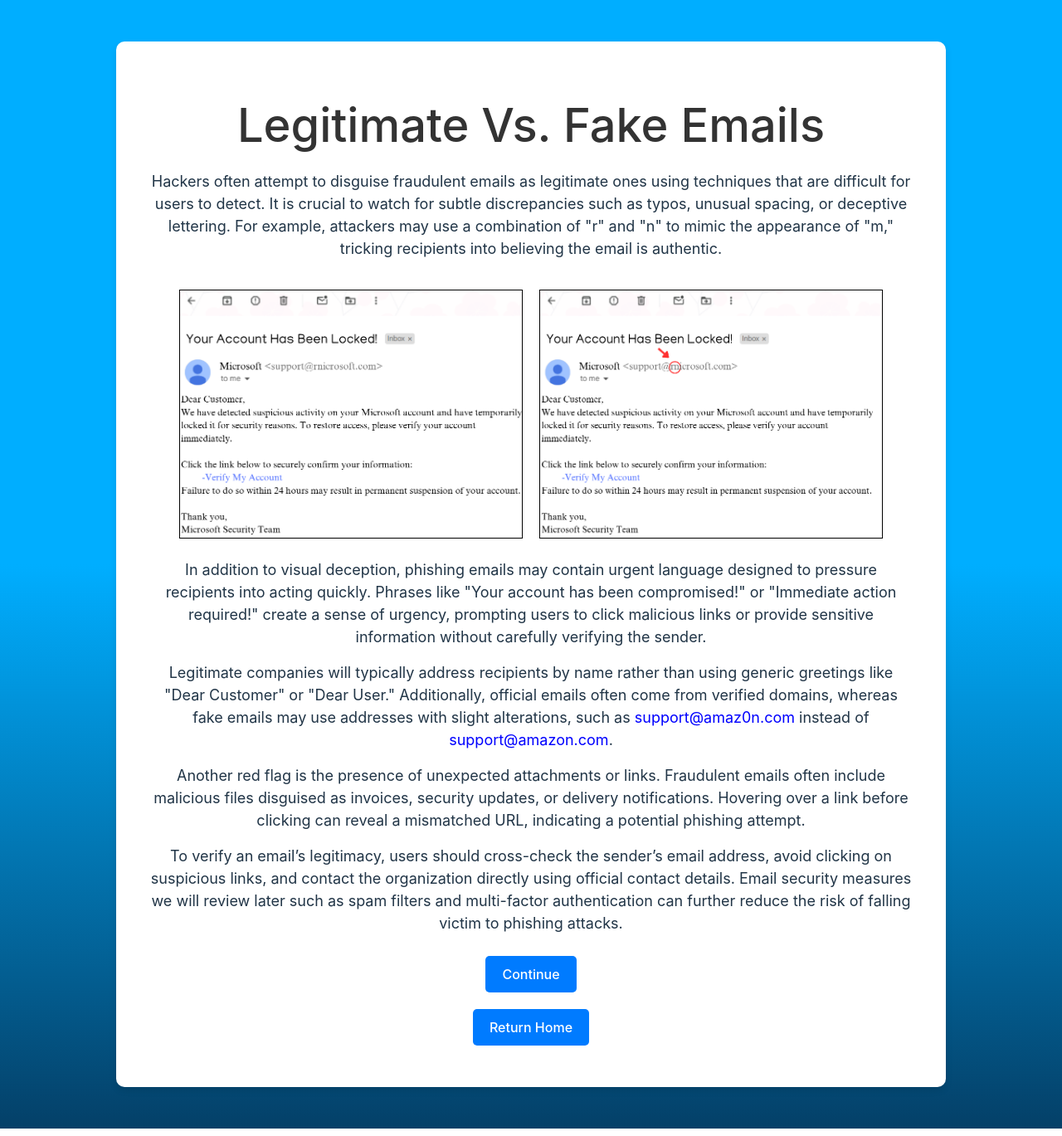
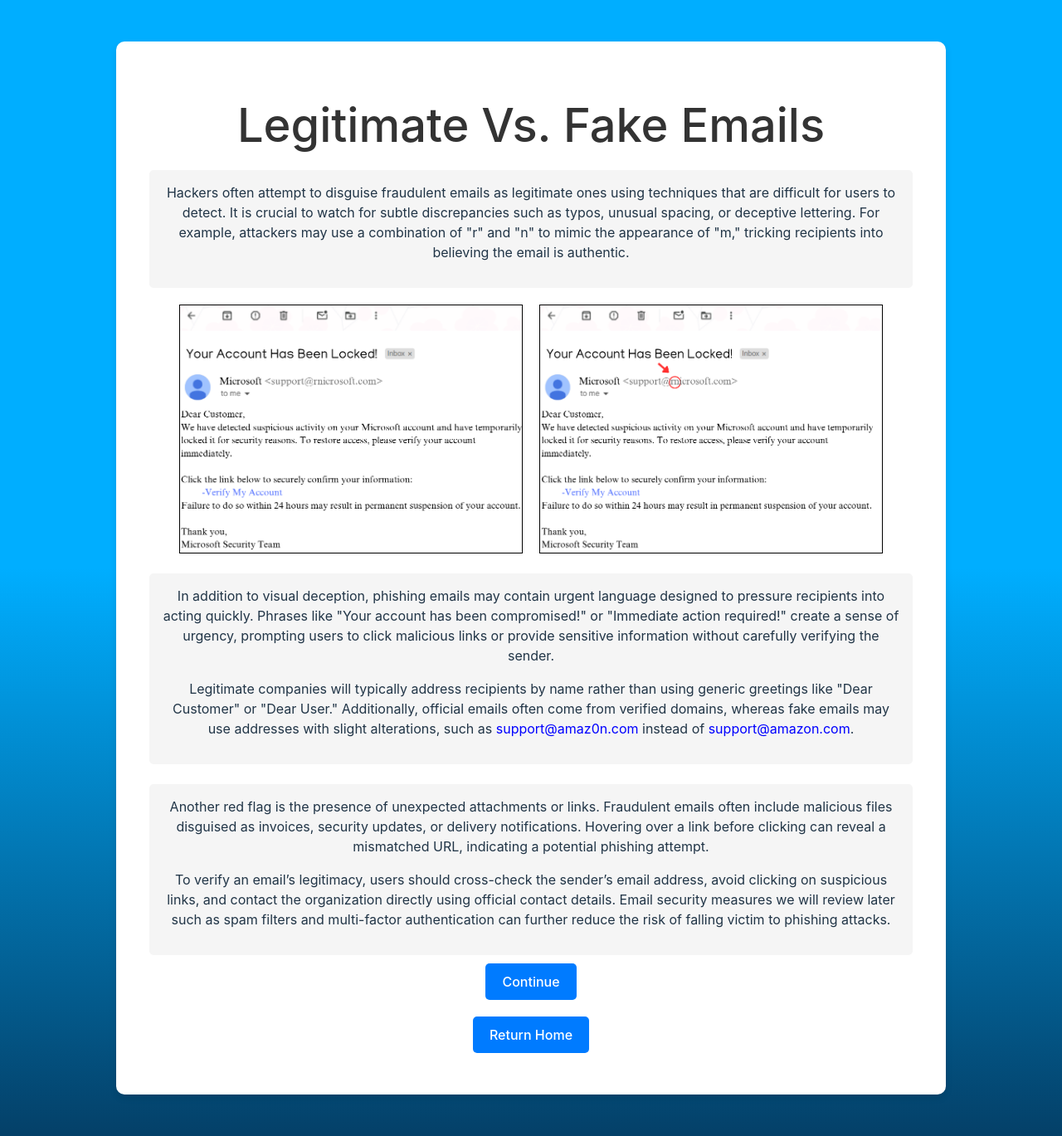
Before and after one commit to angelohoeung/Cybersecurity-Training-Platform, a React (Vite) app: page /EmailspoofDemo2 in a window 1280 px wide. Shown: the whole page at 83% size. Built offline with nearby package versions, Linux system fonts and the light colour scheme.

Commit message:
editing format of EmailspoofDemo2.jsx

```diff
--- a/src/pages/EmailspoofDemo2.jsx
+++ b/src/pages/EmailspoofDemo2.jsx
@@ -18,13 +18,17 @@
   return (
     <div className="container">
       <h3 className="title">Legitimate Vs. Fake Emails</h3>
-      <p className="content" style={{ fontSize: "18px" }}>
+
+      <div className="code-explanation light-grey-box">
+      <p className="content" style={{ fontSize: "16px" }}>
       Hackers often attempt to disguise fraudulent emails as legitimate ones using techniques
       that are difficult for users to detect. It is crucial to watch for subtle discrepancies
       such as typos, unusual spacing, or deceptive lettering. For example, attackers may use a
       combination of "r" and "n" to mimic the appearance of "m," tricking recipients into
       believing the email is authentic.
       </p>
+      </div>
+
 
       <div style={{ display: "flex", justifyContent: "center", gap: "20px", marginTop: "20px" }}>
         <img src="/images/microsoftexample1.png" alt="Fake Microsoft Email Example"
@@ -32,15 +36,18 @@
         <img src="/images/microsoftexample2.png" alt="Legitimate Microsoft Email Example"
             style={{ width: "45%", border: "1px solid black" }} />
       </div>
+
 <br></br>
-      <p className="content" style={{ fontSize: "18px" }}>
+
+    <div className="code-explanation light-grey-box">
+      <p className="content" style={{ fontSize: "16px" }}>
       In addition to visual deception, phishing emails may contain urgent language designed to
       pressure recipients into acting quickly. Phrases like "Your account has been compromised!"
       or "Immediate action required!" create a sense of urgency, prompting users to click malicious
       links or provide sensitive information without carefully verifying the sender.
       </p>
 
-      <p className="content" style={{ fontSize: "18px" }}>
+      <p className="content" style={{ fontSize: "16px" }}>
       Legitimate companies will typically address recipients by name rather than using generic
       greetings like "Dear Customer" or "Dear User." Additionally, official emails often come
       from verified domains, whereas fake emails may use addresses with slight alterations, such
@@ -48,27 +55,28 @@
       <span style={{ color: "blue" }}> support@amazon.com</span>.
       </p>
 
-
-      <p className="content" style={{ fontSize: "18px" }}>
+    </div>
+<br></br>
+    <div className="code-explanation light-grey-box">
+      <p className="content" style={{ fontSize: "16px" }}>
       Another red flag is the presence of unexpected attachments or links. Fraudulent emails often
       include malicious files disguised as invoices, security updates, or delivery notifications.
       Hovering over a link before clicking can reveal a mismatched URL, indicating a potential phishing
       attempt.
       </p>
 
-      <p className="content" style={{ fontSize: "18px" }}>
+      <p className="content" style={{ fontSize: "16px" }}>
       To verify an email’s legitimacy, users should cross-check the sender’s email address, avoid clicking
       on suspicious links, and contact the organization directly using official contact details. Email security
       measures we will review later such as spam filters and multi-factor authentication can further reduce the
       risk of falling victim to phishing attacks.
+      </p>
+      </div>
 
-
-      </p>
       <button onClick={handleNext} className="button">Continue</button>
       <button onClick={handleHome} className="button">Return Home</button>
     </div>
   );
 };
 
-
 export default EmailspoofDemo2;
```
Lines whose indentation alone changed are shown as unchanged.
